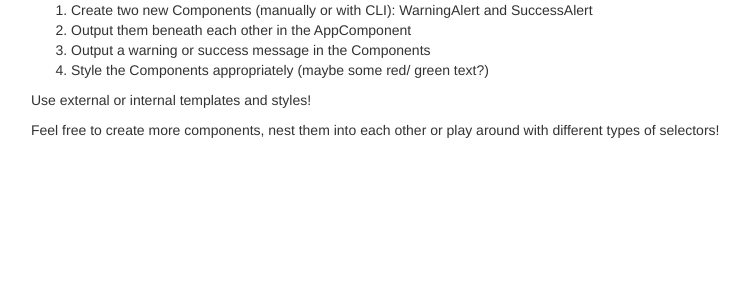
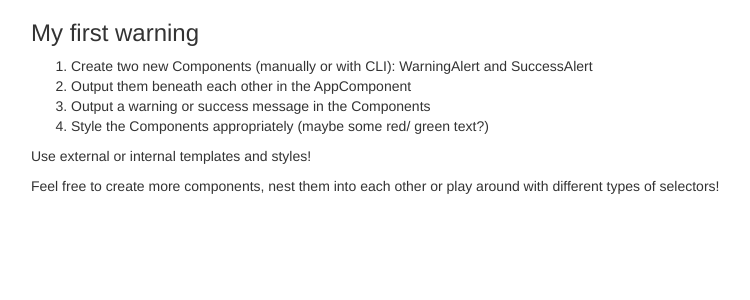
Before and after one commit to karlmis/angular-the-complete-guide-assignment1, an Angular app: page / in a window 1280 px wide. Shown: the top 300 px of the page, without its empty margins (39-789 px from the left). Built offline with nearby package versions, Linux system fonts and the light colour scheme.

Commit message:
create first component manuall WarningAlert

```diff
--- a/src/app/app.component.html
+++ b/src/app/app.component.html
@@ -1,6 +1,7 @@
 <div class="container">
   <div class="row">
     <div class="col-xs-12">
+      <app-warningalert></app-warningalert>
       <ol>
         <li>Create two new Components (manually or with CLI): WarningAlert and SuccessAlert</li>
         <li>Output them beneath each other in the AppComponent</li>
--- a/src/app/app.module.ts
+++ b/src/app/app.module.ts
@@ -4,10 +4,12 @@ import { FormsModule } from '@angular/forms';
 
 
 import { AppComponent } from './app.component';
+import {WarningalertComponent} from './warningalert/warningalert.component';
 
 @NgModule({
   declarations: [
-    AppComponent
+    AppComponent,
+    WarningalertComponent
   ],
   imports: [
     BrowserModule,
--- /dev/null
+++ b/src/app/warningalert/warningalert.component.html
@@ -0,0 +1 @@
+<h3>My first warning</h3>
```
Also changed, not shown: src/app/warningalert/warningalert.component.ts (added, +9 -0 lines).
